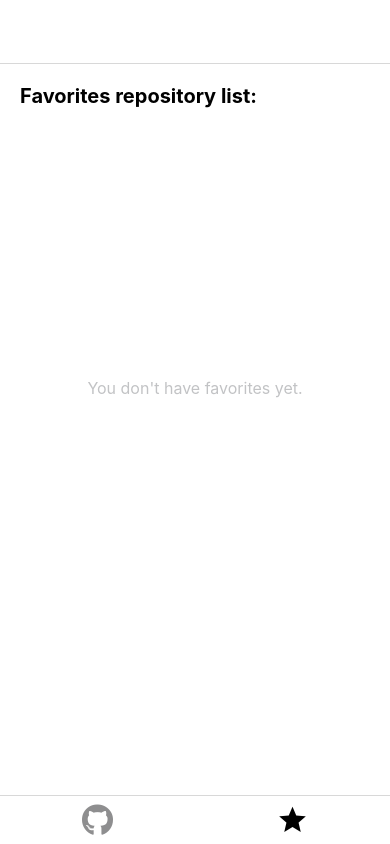
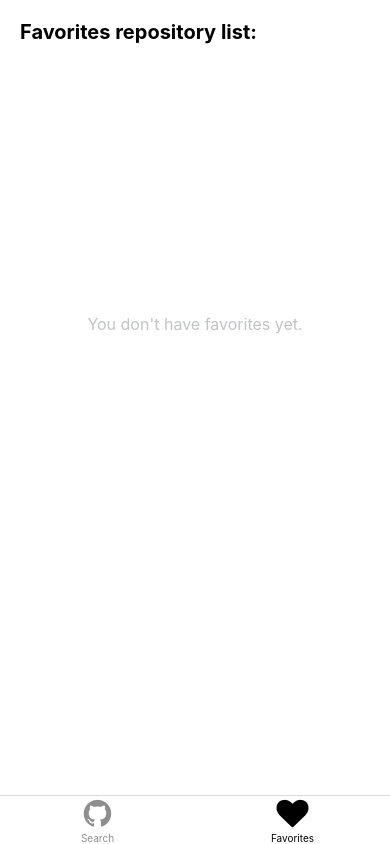
Before and after one commit to AlmirQueiroga/GitRepos-Rnative, a React Native app: screen /FavoriteS in a window 390 px wide. Built offline with nearby package versions, Linux system fonts and the light colour scheme; what expo-linking would draw is missing.

Commit message:
main project base

```diff
--- a/components/header/index.tsx
+++ b/components/header/index.tsx
@@ -42,7 +42,7 @@ const ERROR_MSG = {
     }, [repoName, setData])
 
     return (
-      <View>
+      <View style={styles.topView}>
         <TextInput
           style={styles.input}
           onChangeText={setRepoName}
--- a/components/header/styles.ts
+++ b/components/header/styles.ts
@@ -1,6 +1,9 @@
 import { StyleSheet } from 'react-native'
 
 export default StyleSheet.create({
+  topView:{
+    marginTop:'15%'
+  },
   input: {
     width: '100%',
     paddingVertical: 12,
--- a/components/info/styles.ts
+++ b/components/info/styles.ts
@@ -11,7 +11,7 @@ export default StyleSheet.create({
     borderColor: '#dedede',
     borderWidth: 1,
     borderRadius: 8,
-    marginLeft: 40,
+    marginRight: 10,
   },
   text: {
     borderLeftWidth: 2,
@@ -21,10 +21,11 @@ export default StyleSheet.create({
     paddingVertical: 10,
     paddingHorizontal: 5,
     backgroundColor: '#dedede',
-    borderTopLeftRadius: 6,
-    borderBottomLeftRadius: 6,
+    borderTopLeftRadius: 8,
+    borderBottomLeftRadius: 8,
     flexDirection: 'row',
     alignItems: 'center',
+    borderRightWidth: 2,
     borderColor: '#dedede',
   },
   size: {
--- a/components/repository/index.tsx
+++ b/components/repository/index.tsx
@@ -4,9 +4,8 @@ import { View, TouchableOpacity, Text } from 'react-native'
 import { Card, Title, Paragraph } from 'react-native-paper'
 import MaterialIcon from 'react-native-vector-icons/MaterialCommunityIcons'
 import styles from "./styles"
-import { fav } from "./styles"
 import InfoBadge from "../info"
-import { FontAwesome } from '@expo/vector-icons';
+import { FontAwesome } from "@expo/vector-icons"
 
 interface RepositoryProps {
     repositoryData: Repositories
@@ -45,15 +44,14 @@ interface RepositoryProps {
             <FontAwesome name="circle" size={8} color={"red"} /> {repositoryData.language ?? '-'}
         </Paragraph>
         <View style={styles.footer}>
-            <TouchableOpacity style={fav(isAlreadyIncluded).button} onPress={handleFavorite(repositoryData)}>
-            <MaterialIcon name="star" color={isAlreadyIncluded ? 'yellow' : 'black'} />
-              <Text style={fav(isAlreadyIncluded).text}>Favoritar</Text>
-            </TouchableOpacity>
           <InfoBadge
             forks={repositoryData.forks_count}
             stars={repositoryData.stargazers_count}
             fulllName={repositoryData.full_name}
           />
+          <TouchableOpacity style={styles.button} onPress={handleFavorite(repositoryData)}>
+            <MaterialIcon name="heart" color={isAlreadyIncluded ? 'red' : 'black'} />
+          </TouchableOpacity>
         </View>
       </Card.Content>
     </Card>
--- a/components/repository/styles.ts
+++ b/components/repository/styles.ts
@@ -18,22 +18,14 @@ export default StyleSheet.create({
     marginTop: 10,
     flexDirection: 'row',
     alignItems: 'center',
+  },
+  button: {
+    display: 'flex',
+    alignItems: 'center',
+    justifyContent: 'center',
+    width: 40,
+    height: 40,
+    borderRadius: 8,
+    backgroundColor: '#dedede'
   }
 });
-
-export const fav = (isAlreadyIncluded:boolean) =>
-StyleSheet.create({
-  text: {
-    borderColor: isAlreadyIncluded ? '#faf3dc' : '#dedede',
-    color: isAlreadyIncluded ? '#ffd02c' : 'black'
-  },
-  button: {
-    flexDirection: 'row',
-    alignItems: 'center',
-    justifyContent: 'center',
-    width: 80,
-    height: 40,
-    borderRadius: 8,
-    backgroundColor: isAlreadyIncluded ? '#faf3dc' : '#dedede'
-  }
-});
--- a/navigation/index.tsx
+++ b/navigation/index.tsx
@@ -4,7 +4,7 @@
  *
  */
  import * as React from 'react';
-import { FontAwesome5 } from '@expo/vector-icons';
+import { FontAwesome } from '@expo/vector-icons';
 import MaterialIcon from 'react-native-vector-icons/MaterialCommunityIcons'
 import { createBottomTabNavigator } from '@react-navigation/bottom-tabs';
 import { NavigationContainer } from '@react-navigation/native';
@@ -13,6 +13,7 @@ import FavoritesScreen from '../screens/favorites';
 import ReposScreen from '../screens/repos';
 import { RootStackParamList, RootTabParamList, RootTabScreenProps } from '../types';
 import LinkingConfiguration from './LinkingConfiguration';
+import { View } from 'react-native';
 
 export default function Navigation() {
   return (
@@ -54,19 +55,22 @@ function BottomTabNavigator() {
       <BottomTab.Screen
         name="RepoS"
         component={ReposScreen}
+
         options={({ navigation }: RootTabScreenProps<'RepoS'>) => ({
-          title: ' ',
-          tabBarIcon: ({ color }) => <FontAwesome5 name="github" size={32} color={color} />,
-          tabBarActiveTintColor: 'black'
+          tabBarIcon: ({ color }) => <TabBarIcon name="github" color={color} />,
+          tabBarActiveTintColor: 'black',
+          title: 'Search',
+          headerShown:  false
         })}
       />
       <BottomTab.Screen
         name="FavoriteS"
         component={FavoritesScreen}
         options={{
-          title: ' ',
-          tabBarIcon: ({ color }) => <MaterialIcon name="star" size={32} color={color} />,
-          tabBarActiveTintColor: 'black'
+          tabBarIcon: ({ color }) => <TabBarIcon name="heart" color={color} />,
+          tabBarActiveTintColor: 'black',
+          title: 'Favorites',
+          headerShown:  false
         }}
       />
     </BottomTab.Navigator>
@@ -77,8 +81,8 @@ function BottomTabNavigator() {
  * You can explore the built-in icon families and icons on the web at https://icons.expo.fyi/
  */
 function TabBarIcon(props: {
-  name: React.ComponentProps<typeof FontAwesome5>['name'];
+  name: React.ComponentProps<typeof FontAwesome>['name'];
   color: string;
 }) {
-  return <FontAwesome5 size={32} {...props} />;
+  return <FontAwesome size={32} {...props} />;
 }
```
Lines whose indentation alone changed are shown as unchanged.
